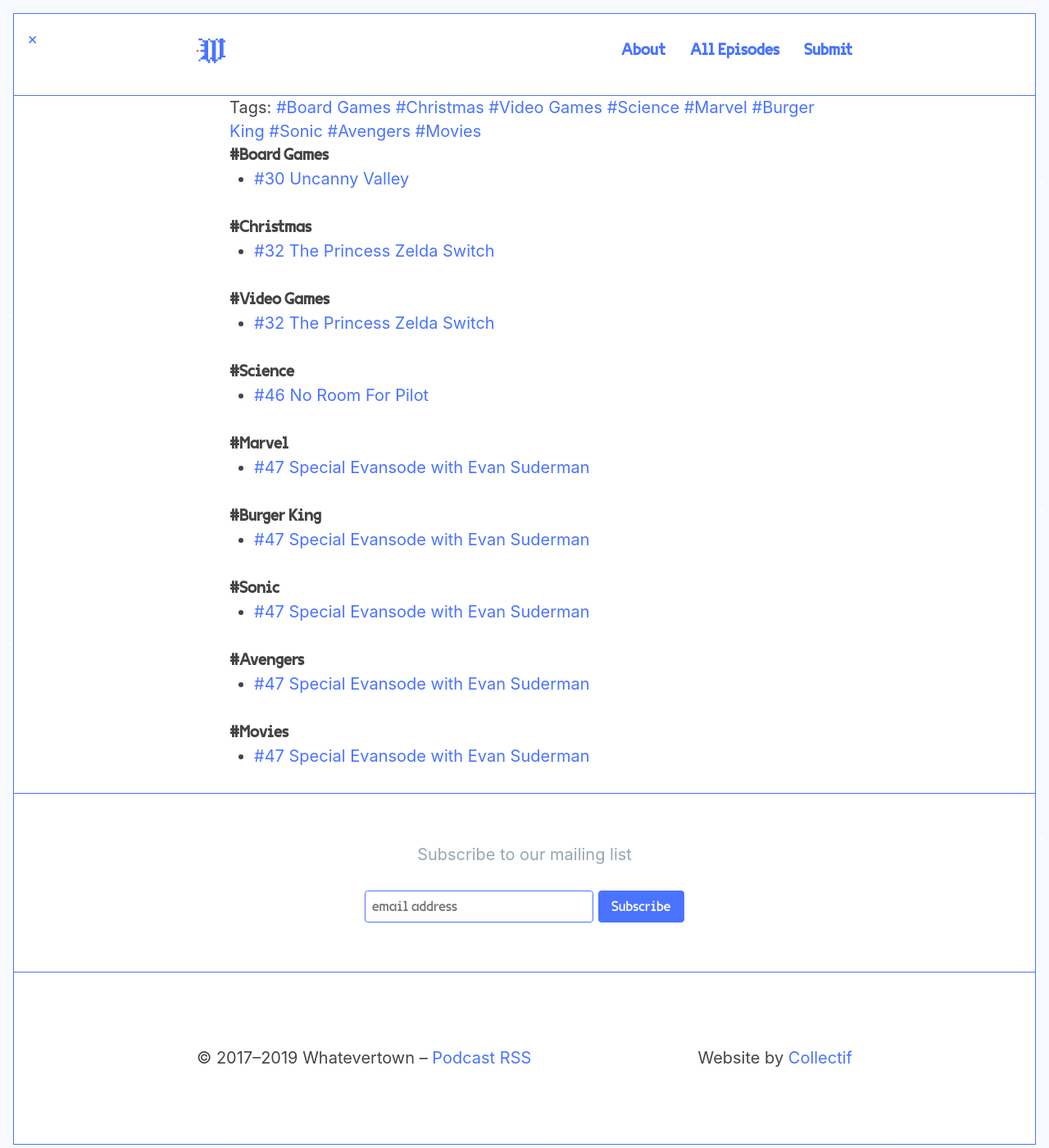
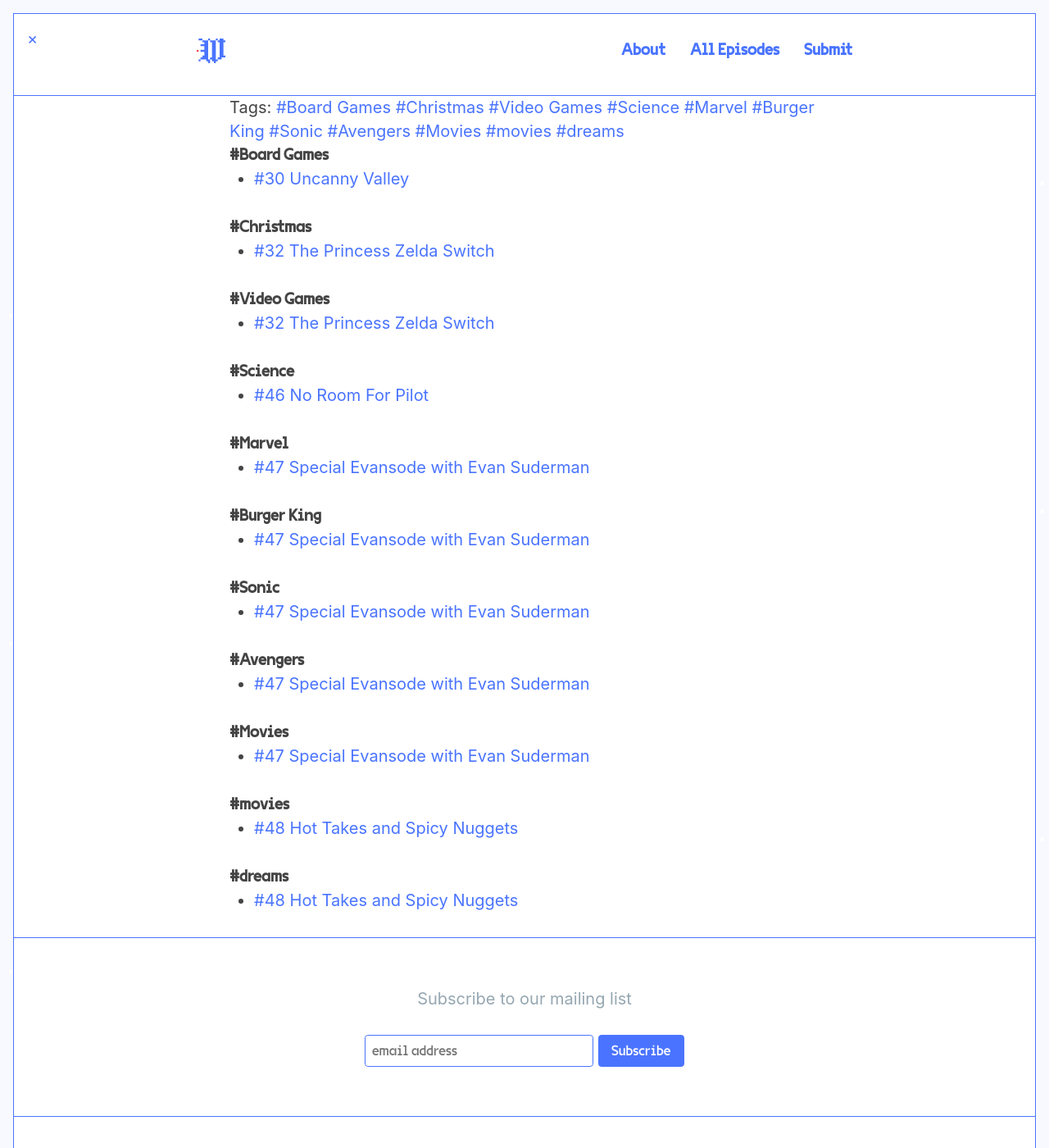
Before and after one commit to jondueck/whatevertown, a Jekyll site: the page built from tags.html, in a window 1280 px wide and 1400 px high. Shown: the whole window at 82% size. Built offline with Jekyll 4.4.1, drawn with Linux system fonts in a browser that asks for light colours; some web fonts are replaced.

Commit message:
Updated Number 48

```diff
--- a/_posts/2019-05-14-number-48.markdown
+++ b/_posts/2019-05-14-number-48.markdown
@@ -1,6 +1,9 @@
 ---
 title: "#48 Hot Takes and Spicy Nuggets"
 date: 2019-05-14 19:13:00 -05:00
+tags:
+- movies
+- dreams
 season: 2
 episode: 48
 file: https://s3.ca-central-1.amazonaws.com/lodgment-remark-slipshod/w48.mp3
```
